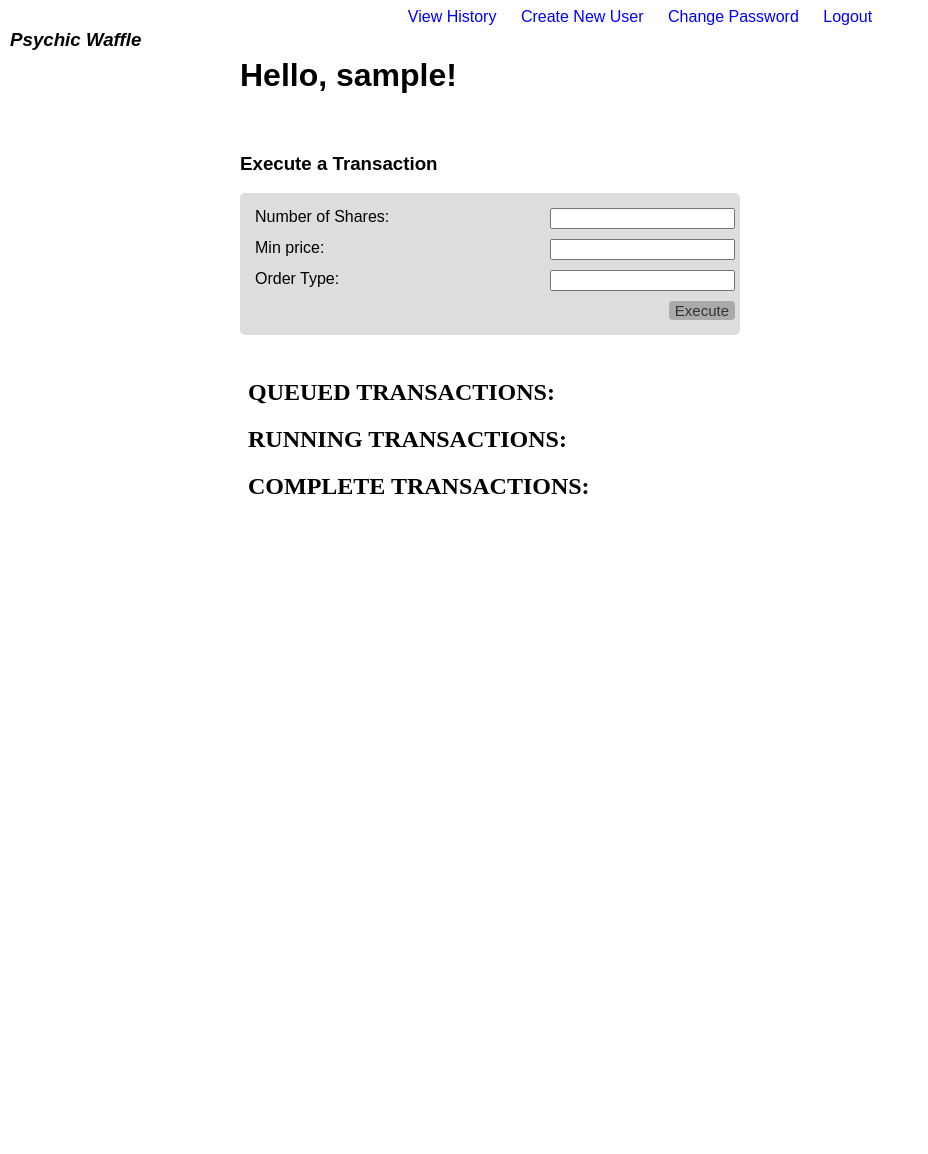
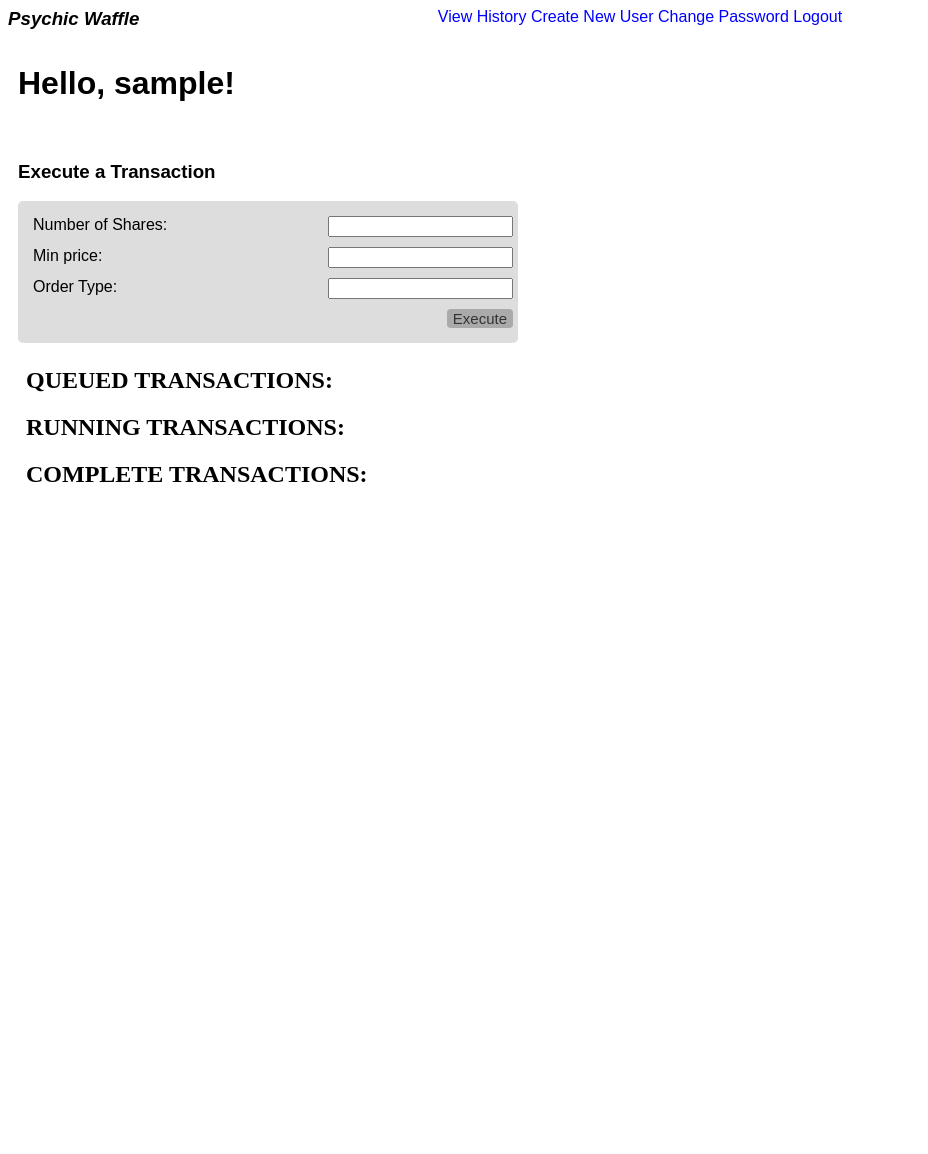
Before and after one commit to PsychicWaffle/4156project, a Flask app: page /home in a window 1280 px wide. Shown: the top 1154 px of the page, without its empty margins (0-928 px from the left). After the commit the page ends 482 px from the top, so only its background shows below. Run offline with Flask 2, Linux system fonts and the light colour scheme; the visitor is signed in with stand-in values (Sample User, id 1); data that the repository does not hold is empty; some libraries are stand-ins or nearby versions.

Commit message:
Fix title alignment issues

```diff
--- a/code/app/static/styles/home.css
+++ b/code/app/static/styles/home.css
@@ -1,7 +1,6 @@
 body {
 	background-color:white;
 	font-family:Arial, Helvetica, sans-serif;
-	text-align:center;
 }
 
 
@@ -40,15 +39,24 @@ input {
 	max-width:500px;
 }
 
+.topbar {
+	width:100%;
+	display:block;
+	text-align:center;
+
+}
+
+
 .title {
 	position:absolute;
-	left:10px;
-	top:10px;
+	z-index:100;
 	font-style:italic;
+	padding:0;
+	margin:0;
 }
 
 .topbar a {
-	margin:10px;
+	/*margin-right:10px;*/
 	color: blue;
 }
 .topbar a:link, a:visited, a:active {
@@ -63,7 +71,7 @@ input {
 	max-width:800px;
 	margin:10px;
 	width:90%;
-	display:inline-block;
+	display:block;
 	text-align:left;
 }
 .orderform {
--- a/code/app/templates/home.html
+++ b/code/app/templates/home.html
@@ -20,13 +20,14 @@
 
   </head>
   <body>
-    <h3 class="title">Psychic Waffle</h3>
     <div class="topbar">
+      <h3 class="title">Psychic Waffle</h3>
       <a href='/history'>View History</a>
       <a href='/create'>Create New User</a>
       <a href='/change'>Change Password</a>
       <a href='/logout'>Logout</a>
     </div>
+    <br>
     <div class="section" id="order">
       <h1>Hello, {{username}}!</h1><br>
       <h3>Execute a Transaction</h3>
```
